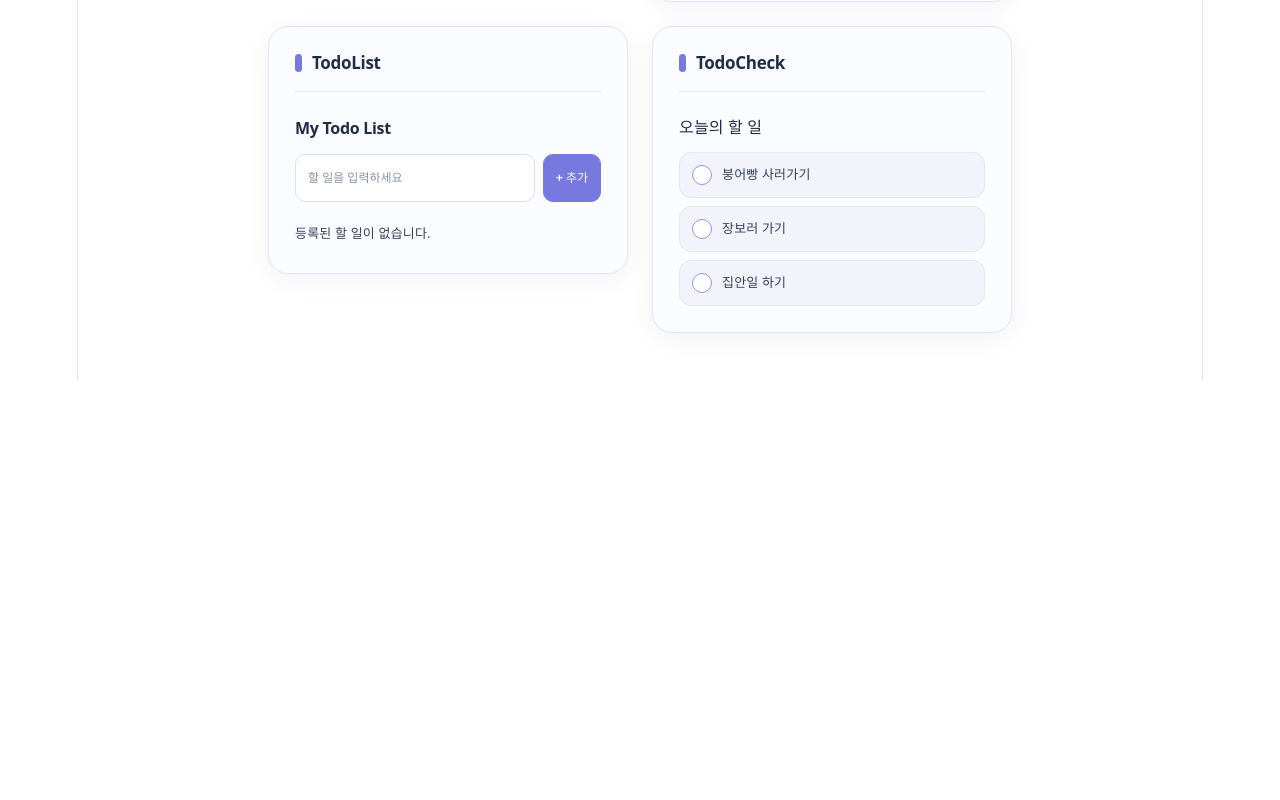
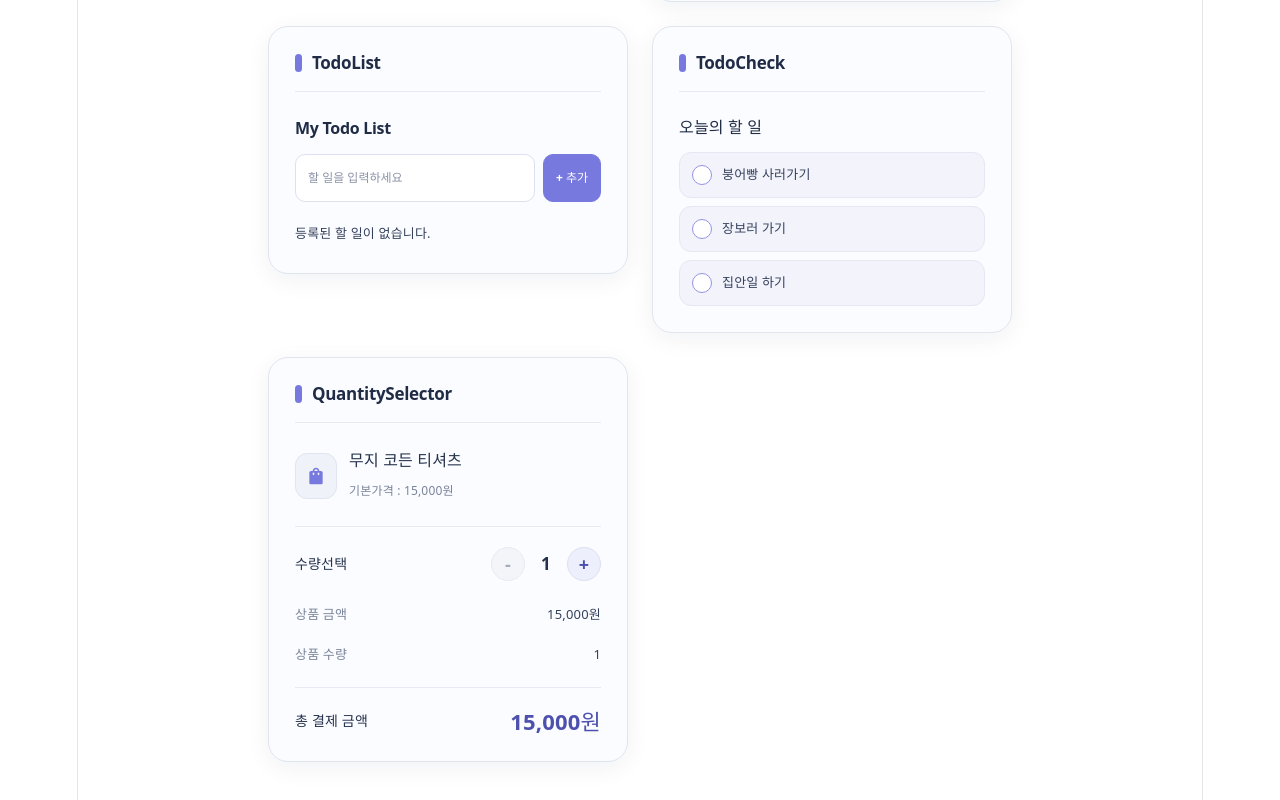
Before and after one commit to dev-cenelia/mini-demos, a React (Vite) app: page / in a window 1280 px wide. Shown: the part 1438-2238 px from the top of the page. Before the commit the page ends 1819 px from the top, so only its background shows below. Built offline with nearby package versions, Linux system fonts and the light colour scheme.

Commit message:
feat: 상품 수량 데모 추가

```diff
--- /dev/null
+++ b/src/demos/quantitySelector/QuantitySelector.module.css
@@ -0,0 +1,119 @@
+.selector {
+  min-width: 0;
+  color: #34415b;
+  font-size: 14px;
+}
+
+.selector p {
+  margin: 0;
+}
+
+.product {
+  display: grid;
+  grid-template-columns: 42px minmax(0, 1fr);
+  column-gap: 12px;
+  row-gap: 5px;
+  align-items: center;
+  padding-bottom: 22px;
+  border-bottom: 1px solid #e7eaf2;
+}
+
+.product > svg {
+  grid-row: 1 / 3;
+  box-sizing: border-box;
+  width: 42px;
+  height: 46px;
+  padding: 10px;
+  border: 1px solid #e1e5f1;
+  border-radius: 12px;
+  background: #f0f2fa;
+  color: #7779df;
+}
+
+.product > p:first-of-type {
+  color: #25324c;
+  font-size: 16px;
+  font-weight: 700;
+  overflow-wrap: anywhere;
+}
+
+.product > p:last-of-type {
+  color: #7a849a;
+  font-size: 12px;
+}
+
+.details {
+  display: grid;
+  gap: 14px;
+  padding: 20px 0;
+}
+
+.quantityRow,
+.summaryRow,
+.total {
+  display: flex;
+  align-items: center;
+  justify-content: space-between;
+  gap: 12px;
+}
+
+.quantityRow {
+  margin-bottom: 6px;
+  color: #25324c;
+  font-weight: 600;
+}
+
+.controls {
+  display: flex;
+  align-items: center;
+  gap: 12px;
+}
+
+.selector .controls > button {
+  width: 34px;
+  min-width: 34px;
+  min-height: 34px;
+  height: 34px;
+  padding: 0;
+  border-radius: 50%;
+  font-size: 18px;
+}
+
+.selector .controls > button:disabled {
+  border-color: #e7eaf2;
+  background: #f3f5f9;
+  color: #a5adbd;
+  cursor: not-allowed;
+  transform: none;
+}
+
+.controls > p {
+  min-width: 18px;
+  text-align: center;
+  font-size: 17px;
+  font-weight: 700;
+  font-variant-numeric: tabular-nums;
+}
+
+.summaryRow {
+  color: #7a849a;
+  font-size: 13px;
+}
+
+.summaryRow > span:last-child {
+  color: #34415b;
+  font-variant-numeric: tabular-nums;
+}
+
+.total {
+  padding-top: 20px;
+  border-top: 1px solid #e7eaf2;
+  color: #25324c;
+  font-weight: 700;
+}
+
+.total > span:last-child {
+  color: #4d50ad;
+  font-size: 22px;
+  font-variant-numeric: tabular-nums;
+}
--- /dev/null
+++ b/src/demos/quantitySelector/QuantitySelector.tsx
@@ -0,0 +1,66 @@
+import { ShoppingBag } from "@mui/icons-material";
+import React, { useState } from "react";
+import styles from "./QuantitySelector.module.css";
+
+export type ProductData = {
+  name: string;
+  price: number;
+  quantity: number;
+};
+
+const productData: ProductData = {
+  name: "무지 코든 티셔츠",
+  price: 15000,
+  quantity: 1,
+};
+
+export default function QuantitySelector() {
+  const [currentQuantity, setCurrentQuantity] = useState<number>(
+    productData.quantity,
+  );
+  const totalPrice: number = currentQuantity * productData.price;
+  const handleIncrease = () => {
+    setCurrentQuantity((prev) => (prev < 10 ? prev + 1 : prev));
+  };
+
+  const handleDecrease = () => {
+    setCurrentQuantity((prev) => (prev > 1 ? prev - 1 : prev));
+  };
+  return (
+    <div className={styles.selector}>
+      <div className={styles.product}>
+        <ShoppingBag />
+        <p>{productData.name}</p>
+        <p>기본가격 : {productData.price.toLocaleString("ko-KR")}원</p>
+      </div>
+
+      <div className={styles.details}>
+        <div className={styles.quantityRow}>
+          <p>수량선택</p>
+          <div className={styles.controls}>
+            <button onClick={handleDecrease} disabled={currentQuantity <= 1}>
+              -
+            </button>
+            <p>{currentQuantity}</p>
+            <button onClick={handleIncrease} disabled={currentQuantity >= 10}>
+              +
+            </button>
+          </div>
+        </div>
+
+        <div className={styles.summaryRow}>
+          <span>상품 금액</span>{" "}
+          <span>{productData.price.toLocaleString("ko-KR")}원</span>
+        </div>
+        <div className={styles.summaryRow}>
+          <span>상품 수량</span> <span>{currentQuantity}</span>
+        </div>
+      </div>
+
+      <div className={styles.total}>
+        <span>총 결제 금액</span>{" "}
+        <span>{totalPrice.toLocaleString("ko-KR")}원</span>
+      </div>
+    </div>
+  );
+}
--- a/src/pages/DemoList.tsx
+++ b/src/pages/DemoList.tsx
@@ -10,6 +10,7 @@ import ButtonDemo from "../demos/commonButton/ButtonDemo";
 import UserManager from "../demos/userManager/UserManager";
 import TodoList from "../demos/todoList/TodoList";
 import TodoCheck from "../demos/todoCheck/TodoCheck";
+import QuantitySelector from "../demos/quantitySelector/QuantitySelector";
 
 export default function DemoList() {
   return (
@@ -53,6 +54,10 @@ export default function DemoList() {
       <DemoCard title="TodoCheck">
         <TodoCheck />
       </DemoCard>
+
+      <DemoCard title="QuantitySelector">
+        <QuantitySelector />
+      </DemoCard>
     </div>
   );
 }
```
